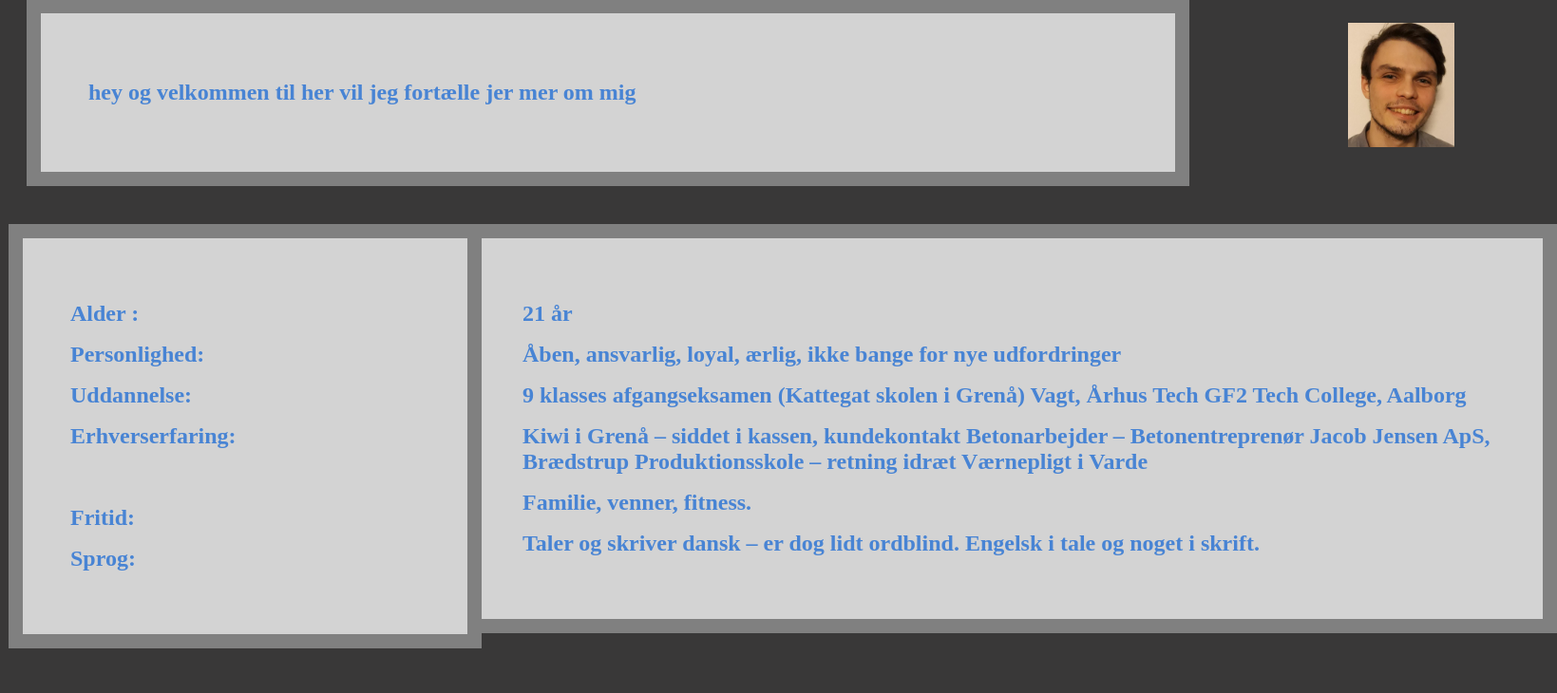
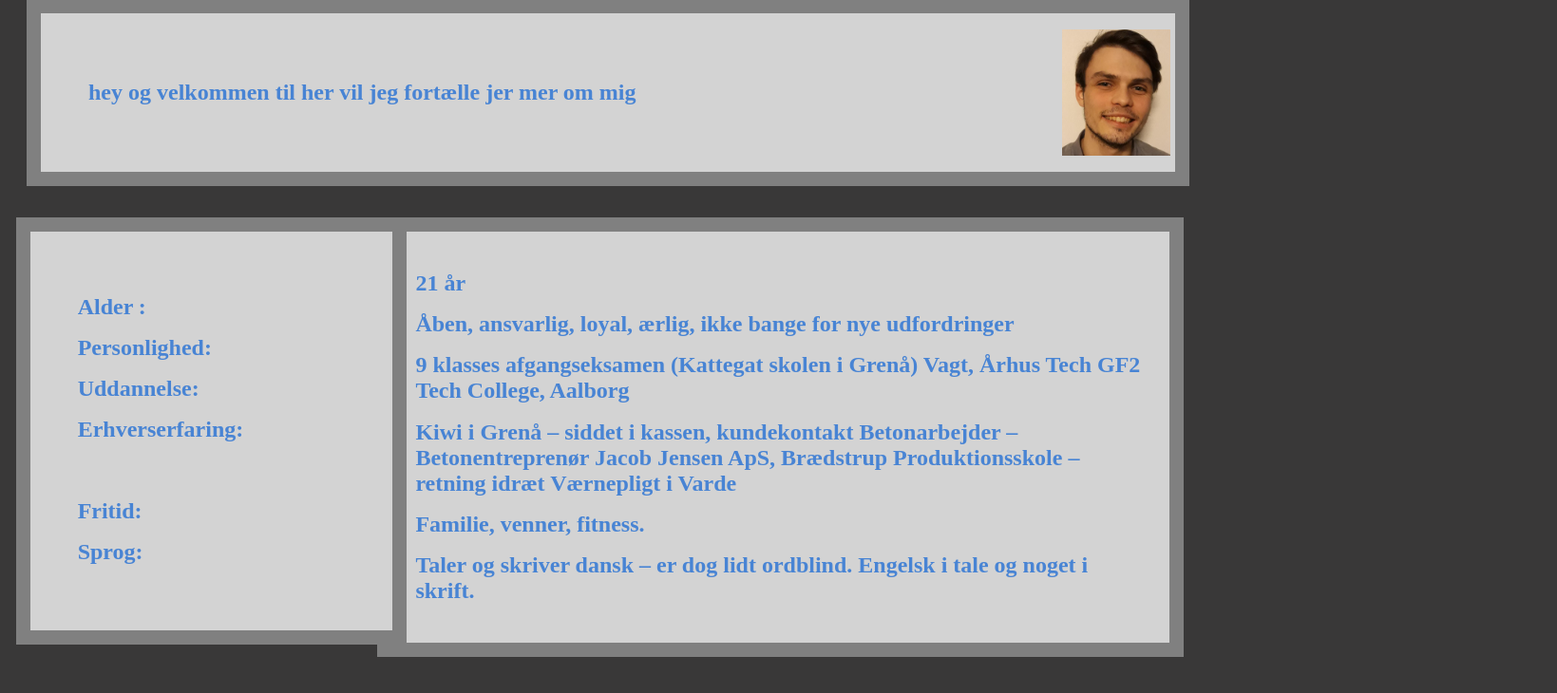
Before and after one commit to maximichael1/corona, a plain HTML site: page WebApplication1/WebApplication1/index.html in a window 1280 px wide. Shown: the part 66-796 px from the top of the page at 95% size, 1639 px wide, since content can reach past the window. Drawn offline with Linux system fonts and the light colour scheme.

Commit message:
Eskelerbart forsøg
jeg forsøger at gøre så siden er eskelerbar (driller stadigvæk lidt) but i'm getting there now

```diff
--- a/WebApplication1/WebApplication1/index.html
+++ b/WebApplication1/WebApplication1/index.html
@@ -92,37 +92,36 @@
 
 
 
-    img{
-        height: 131px;
-    left: 172vh;
-    top: 10px;
+    img {
+        height: 80%;
+        left: 90%;
+        top: 10%;
         position: absolute;
-
     }
 
-    h1{
+    h1 {
         font-size: 1.5em;
     }
-    .boxLeft  {
+
+    .boxLeft {
         background-color: lightgrey;
-    width: 46vh;
+        width: 22%;
         border: 15px solid #808080;
         padding: 50px;
         position: absolute;
-    left: -11px;
-    margin: 20px;
-    height: -49vh;
+        left: 0.3%;
+        margin: 1%;
+        height: 40%;
     }
 
     .boxMid {
         background-color: lightgrey;
         border: 15px solid #808080;
-    padding: 50px;
-    margin: 20px;
-    width: 128vh;
+        padding: 2%;
+        margin: 1%;
+        width: 60%;
         position: absolute;
-    left: 465px;
-
+        left: 30%;
     }
 
     .boxTop {
@@ -131,6 +130,5 @@
         padding: 50px;
         margin: 20px;
         position: relative;
-
     }
 </style>
```
Also changed, not shown: 1 other file. Lines whose indentation alone changed are shown as unchanged.
